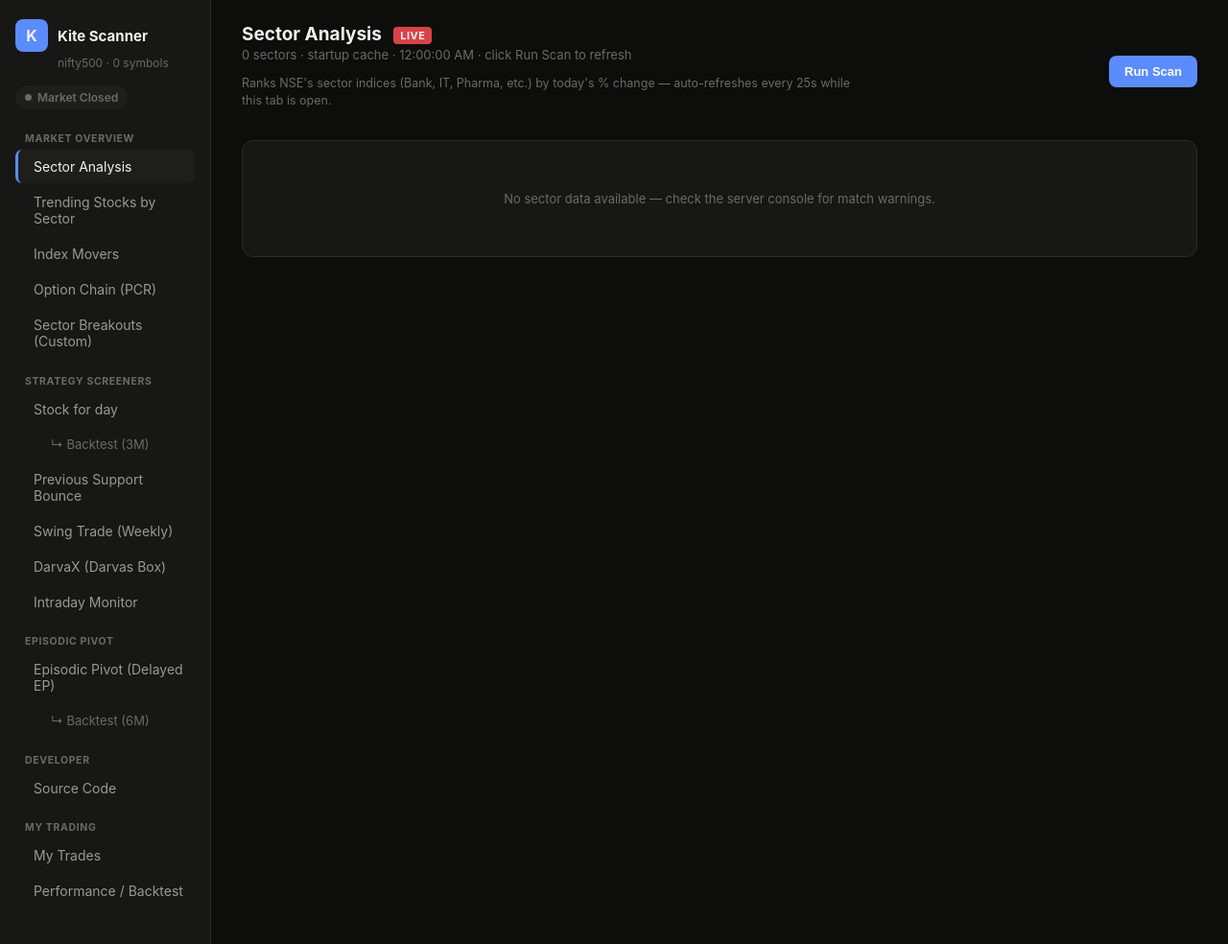
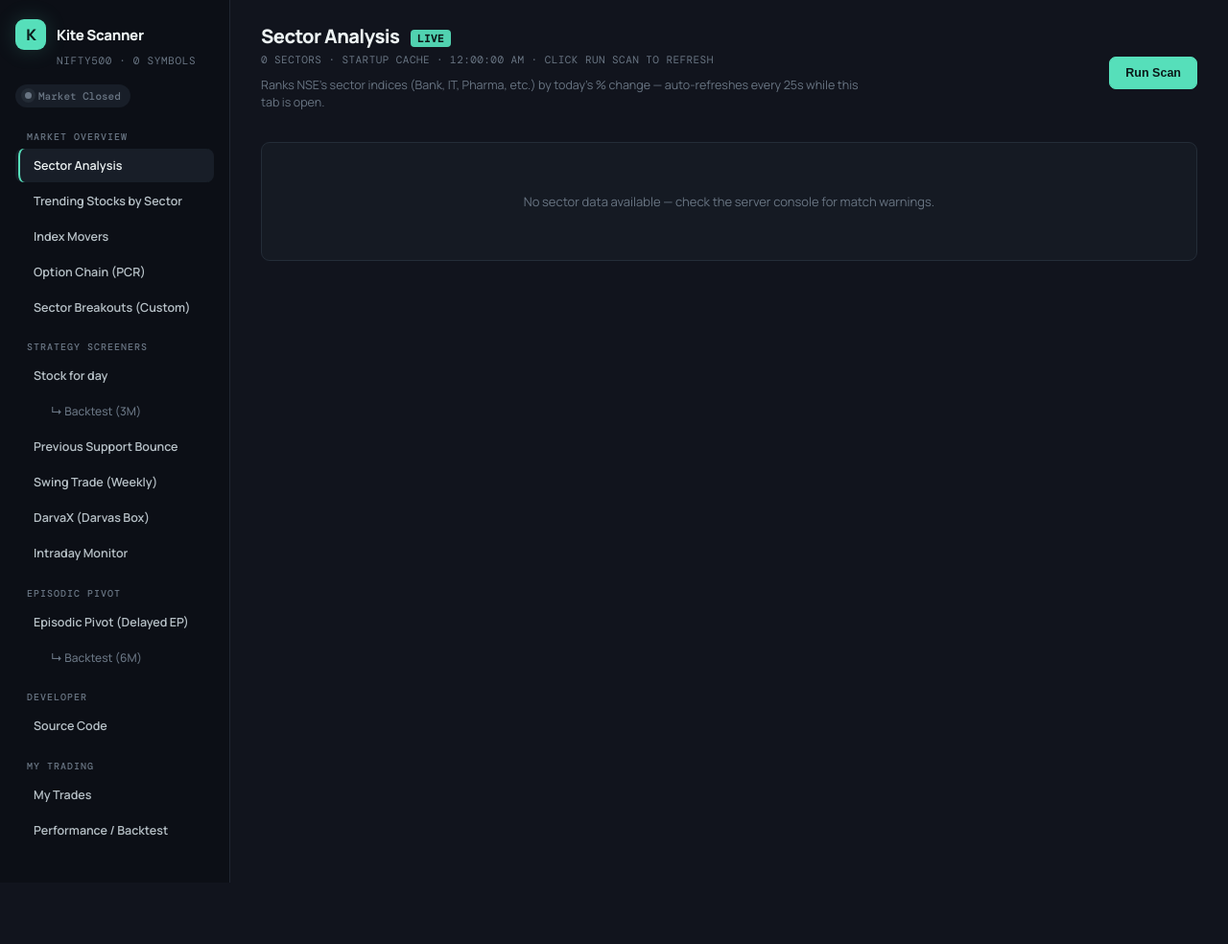
Before and after one commit to raghalyco/trading-platform, a Flask app: page / in a window 1280 px wide. Shown: the whole page at 96% size. After the commit the page ends 920 px from the top, so only its background shows below. Run offline with Flask 3, Linux system fonts and the light colour scheme; data that the repository does not hold is empty; parts of the project's set-up code (start-up, migrations or seed data) failed here and were passed over; some libraries are stand-ins or nearby versions.

Commit message:
UI Change
UI Change

```diff
--- a/scanner/requirements.txt
+++ b/scanner/requirements.txt
@@ -8,3 +8,4 @@ yfinance>=0.2.40
 requests>=2.31.0
 flask>=3.0.0
 python-dateutil>=2.8.0
+gunicorn>=21.2.0   # production WSGI server - see deploy/README.md (single worker only, see the note there)
--- a/scanner/templates/index.html
+++ b/scanner/templates/index.html
@@ -4,45 +4,60 @@
 <meta charset="UTF-8">
 <title>Kite Scanner Dashboard</title>
 <style>
+  @import url('https://fonts.googleapis.com/css2?family=DM+Mono:wght@400;500&family=Manrope:wght@400;500;600;700;800&display=swap');
   :root {
-    --bg: #0d0d0c; --surface: #171715; --surface-2: #1e1e1b; --border: #2b2b27;
-    --text: #f2f1ec; --text-secondary: #9a998f; --text-muted: #6b6a64;
-    --green: #22c58a; --green-bg: #0f2e24; --red: #f0554a; --red-bg: #331815;
-    --accent: #5b8cff;
+    /* Palette ported from the "Trading Dashboard" reference (Replit) - a dark
+       terminal theme with a mint/teal primary accent, replacing the previous
+       blue-accent palette. Every component below still references these same
+       tokens, so this block is the entire theme surface for the whole app. */
+    --bg: #11141d; --bg-deep: #0c0f16;
+    --surface: #151a23; --surface-2: #181e28; --surface-hover: #1b222d;
+    --border: #242d38; --border-soft: #202631;
+    --text: #edf3f3; --text-secondary: #b7c1c7; --text-muted: #697583;
+    --green: #5fe0bc; --green-bg: rgba(86, 223, 186, 0.11);
+    --red: #fa7c76; --red-bg: rgba(250, 124, 118, 0.12);
+    --amber: #f0bd64; --amber-bg: rgba(240, 189, 100, 0.12);
+    --accent: #56dfba; --accent-strong: #74e5c6;
+    --font-sans: 'Manrope', -apple-system, BlinkMacSystemFont, 'Segoe UI', Roboto, sans-serif;
+    --font-mono: 'DM Mono', 'SF Mono', Consolas, monospace;
   }
   * { box-sizing: border-box; }
   body {
-    font-family: -apple-system, BlinkMacSystemFont, 'Segoe UI', Roboto, sans-serif;
+    font-family: var(--font-sans);
     background: var(--bg); color: var(--text); margin: 0; display: flex; min-height: 100vh;
   }
   .sidebar {
-    width: 220px; background: var(--surface); border-right: 1px solid var(--border);
+    width: 240px; background: var(--bg-deep); border-right: 1px solid var(--border-soft);
     padding: 1.25rem 1rem; flex-shrink: 0;
   }
-  .brand { display: flex; align-items: center; gap: 10px; margin-bottom: 4px; }
-  .brand .logo { width: 34px; height: 34px; border-radius: 8px; background: var(--accent);
-    display: flex; align-items: center; justify-content: center; font-weight: 700; }
-  .brand-name { font-weight: 700; font-size: 15px; }
-  .brand-sub { font-size: 12px; color: var(--text-muted); margin: 0 0 1rem 44px; }
+  .brand { display: flex; align-items: center; gap: 11px; margin-bottom: 4px; }
+  .brand .logo { width: 32px; height: 32px; border-radius: 9px; background: var(--accent); color: #0b1919;
+    display: flex; align-items: center; justify-content: center; font-weight: 800; letter-spacing: -0.06em;
+    box-shadow: 0 0 22px rgba(86, 223, 186, 0.18); }
+  .brand-name { font-weight: 800; font-size: 15px; letter-spacing: -0.02em; }
+  .brand-sub { font-family: var(--font-mono); font-size: 11px; color: var(--text-muted); margin: 0 0 1rem 43px;
+    text-transform: uppercase; letter-spacing: 0.06em; }
   .status-pill {
-    display: inline-flex; align-items: center; gap: 6px; font-size: 12px; font-weight: 600;
+    display: inline-flex; align-items: center; gap: 7px; font-family: var(--font-mono); font-size: 11px; font-weight: 500;
     padding: 5px 10px; border-radius: 20px; margin-bottom: 1.5rem;
   }
   .status-pill.open { background: var(--green-bg); color: var(--green); }
   .status-pill.closed { background: var(--surface-2); color: var(--text-muted); }
-  .status-pill .dot { width: 7px; height: 7px; border-radius: 50%; background: currentColor; }
+  .status-pill .dot { width: 7px; height: 7px; border-radius: 50%; background: currentColor;
+    box-shadow: 0 0 0 4px color-mix(in srgb, currentColor 15%, transparent); }
   .nav-group { margin-bottom: 1.1rem; }
-  .nav-group-label { font-size: 10.5px; font-weight: 700; text-transform: uppercase; letter-spacing: 0.06em;
-    color: var(--text-muted); padding: 0 10px; margin-bottom: 5px; }
-  .nav-item { padding: 9px 10px 9px 16px; border-radius: 7px; font-size: 14px; color: var(--text-secondary);
-    cursor: pointer; margin-bottom: 2px; border-left: 3px solid transparent; }
+  .nav-group-label { font-family: var(--font-mono); font-size: 10px; font-weight: 500; text-transform: uppercase; letter-spacing: 0.1em;
+    color: var(--text-muted); padding: 0 12px; margin-bottom: 6px; }
+  .nav-item { padding: 9px 10px 9px 16px; border-radius: 8px; font-size: 12.5px; font-weight: 600; color: var(--text-secondary);
+    cursor: pointer; margin-bottom: 2px; border-left: 3px solid transparent;
+    transition: background .18s ease, color .18s ease, transform .18s ease; }
   .nav-item.active { background: var(--surface-2); color: var(--text); }
-  .nav-item:hover { color: var(--text); }
-  .nav-item.sub { padding-left: 34px; font-size: 13px; color: var(--text-muted); border-left-color: transparent !important; }
+  .nav-item:hover { color: var(--text); background: var(--surface-hover); transform: translateX(2px); }
+  .nav-item.sub { padding-left: 34px; font-size: 12px; font-weight: 500; color: var(--text-muted); border-left-color: transparent !important; }
   .nav-item.sub.active { color: var(--text); }
-  .nav-item.cat-overview.active { border-left-color: var(--accent); }
-  .nav-item.cat-strategy.active { border-left-color: #f0b429; }
-  .nav-item.cat-trades.active { border-left-color: var(--green); }
+  .nav-item.cat-overview.active { border-left-color: transparent; box-shadow: inset 2px 0 0 var(--accent); }
+  .nav-item.cat-strategy.active { border-left-color: transparent; box-shadow: inset 2px 0 0 var(--amber); }
+  .nav-item.cat-trades.active { border-left-color: transparent; box-shadow: inset 2px 0 0 var(--green); }
 
   .mobile-nav { display: none; }
 
@@ -50,55 +65,58 @@
   .tab-page { display: none; }
   .tab-page.active { display: block; }
   .topbar { display: flex; justify-content: space-between; align-items: center; margin-bottom: 1.25rem; }
-  .topbar h1 { font-size: 19px; margin: 0; }
-  .topbar .meta { font-size: 13px; color: var(--text-muted); margin-top: 2px; }
+  .topbar h1 { font-family: var(--font-sans); font-weight: 800; font-size: 20px; letter-spacing: -0.03em; margin: 0; }
+  .topbar .meta { font-family: var(--font-mono); font-size: 11px; color: var(--text-muted); margin-top: 4px;
+    text-transform: uppercase; letter-spacing: 0.04em; }
   .topbar .help-text { font-size: 12.5px; color: var(--text-muted); margin-top: 4px; max-width: 640px; line-height: 1.4; }
-  .live-pill { display: none; font-size: 11px; font-weight: 700; letter-spacing: 0.04em; color: #fff; background: #e5484d; border-radius: 4px; padding: 2px 7px; margin-left: 8px; vertical-align: middle; animation: live-pulse 1.6s ease-in-out infinite; }
+  .live-pill { display: none; font-family: var(--font-mono); font-size: 11px; font-weight: 700; letter-spacing: 0.04em; color: #0b1919; background: var(--accent); border-radius: 4px; padding: 2px 7px; margin-left: 8px; vertical-align: middle; animation: live-pulse 1.6s ease-in-out infinite; }
   @keyframes live-pulse { 0%, 100% { opacity: 1; } 50% { opacity: 0.55; } }
   .mover-row { display: grid; grid-template-columns: 90px 1fr 70px; gap: 10px; align-items: center; padding: 5px 0; font-size: 13px; }
   .mover-bar-track { background: var(--surface-2); border-radius: 3px; height: 16px; overflow: hidden; position: relative; }
   .mover-bar-fill { height: 100%; border-radius: 3px; }
-  .mover-bar-fill.pos { background: #2fbf71; }
-  .mover-bar-fill.neg { background: #e5484d; }
+  .mover-bar-fill.pos { background: var(--green); }
+  .mover-bar-fill.neg { background: var(--red); }
   .movers-columns { display: grid; grid-template-columns: 1fr 1fr; gap: 24px; }
   @media (max-width: 900px) { .movers-columns { grid-template-columns: 1fr; } }
   .oc-summary { display: flex; gap: 18px; flex-wrap: wrap; margin-bottom: 14px; }
-  .oc-summary .stat { background: var(--surface-2); border-radius: 8px; padding: 8px 14px; }
-  .oc-summary .stat .lbl { font-size: 11px; color: var(--text-muted); }
-  .oc-summary .stat .val { font-size: 16px; font-weight: 700; }
+  .oc-summary .stat { background: var(--surface-2); border: 1px solid var(--border); border-radius: 8px; padding: 8px 14px; }
+  .oc-summary .stat .lbl { font-family: var(--font-mono); font-size: 10px; color: var(--text-muted); text-transform: uppercase; letter-spacing: 0.05em; }
+  .oc-summary .stat .val { font-family: var(--font-mono); font-size: 16px; font-weight: 500; }
   .oc-oi-bar { height: 12px; border-radius: 2px; }
-  .oc-oi-bar.ce { background: #e5484d; }
-  .oc-oi-bar.pe { background: #2fbf71; }
+  .oc-oi-bar.ce { background: var(--red); }
+  .oc-oi-bar.pe { background: var(--green); }
   table.oc-table { width: 100%; border-collapse: collapse; font-size: 12.5px; }
   table.oc-table th, table.oc-table td { padding: 5px 8px; text-align: center; }
   table.oc-table tr.atm-row { background: var(--surface-2); font-weight: 700; }
-  .sub-tabs { display: flex; gap: 6px; margin: 4px 0 14px; flex-wrap: wrap; }
-  .sub-tab { background: var(--surface-2); color: var(--text-secondary); border: 1px solid var(--border);
-    border-radius: 7px; padding: 6px 14px; font-size: 12.5px; font-weight: 600; cursor: pointer; }
-  .sub-tab.active { background: var(--accent); color: white; border-color: var(--accent); }
-  .sub-tab:hover:not(.active) { color: var(--text); }
+  .sub-tabs { display: flex; gap: 3px; margin: 4px 0 14px; flex-wrap: wrap; }
+  .sub-tab { background: transparent; color: var(--text-muted); border: 0;
+    border-radius: 6px; padding: 7px 13px; font-size: 11px; font-weight: 700; cursor: pointer; transition: .18s; }
+  .sub-tab.active { background: var(--green-bg); color: var(--accent-strong); }
+  .sub-tab:hover:not(.active) { color: var(--text-secondary); }
   button.primary {
-    background: var(--accent); color: white; border: none; border-radius: 8px;
-    padding: 9px 16px; font-size: 13px; font-weight: 600; cursor: pointer;
-  }
+    background: var(--accent); color: #0b1919; border: 1px solid var(--accent); border-radius: 7px;
+    padding: 9px 16px; font-size: 12.5px; font-weight: 700; cursor: pointer; transition: .18s ease;
+  }
+  button.primary:hover:not(:disabled) { background: var(--accent-strong); box-shadow: 0 5px 20px rgba(86, 223, 186, 0.14); }
   button.primary:disabled { opacity: 0.5; cursor: default; }
   button.secondary {
-    background: var(--surface-2); color: var(--text); border: 1px solid var(--border);
-    border-radius: 8px; padding: 9px 16px; font-size: 13px; font-weight: 600; cursor: pointer;
-  }
+    background: var(--surface-2); color: var(--text-secondary); border: 1px solid var(--border);
+    border-radius: 7px; padding: 9px 16px; font-size: 12.5px; font-weight: 700; cursor: pointer; transition: .18s ease;
+  }
+  button.secondary:hover { color: var(--text); border-color: var(--accent); }
   .topbar-actions { display: flex; align-items: center; gap: 10px; }
   select.universe-select {
-    background: var(--surface-2); color: var(--text); border: 1px solid var(--border);
-    border-radius: 8px; padding: 9px 12px; font-size: 13px; font-weight: 600; cursor: pointer;
+    background: var(--surface-2); color: var(--text-secondary); border: 1px solid var(--border);
+    border-radius: 7px; padding: 9px 12px; font-size: 12.5px; font-weight: 700; cursor: pointer;
   }
 
   .breadth-bar { height: 6px; border-radius: 3px; overflow: hidden; display: flex; margin: 10px 0 6px; background: var(--surface-2); }
   .breadth-bar .up { background: var(--green); }
   .breadth-bar .down { background: var(--red); }
-  .breadth-label { font-size: 12px; color: var(--text-secondary); display: flex; gap: 16px; margin-bottom: 1.25rem; }
+  .breadth-label { font-family: var(--font-mono); font-size: 11px; color: var(--text-secondary); display: flex; gap: 16px; margin-bottom: 1.25rem; }
   .breadth-label .up-dot { color: var(--green); } .breadth-label .down-dot { color: var(--red); }
 
-  .card { background: var(--surface); border: 1px solid var(--border); border-radius: 12px;
+  .card { background: var(--surface); border: 1px solid var(--border); border-radius: 9px;
     padding: 1.25rem; margin-bottom: 1.5rem; overflow-x: auto; }
   /* Wide tables (many num columns, e.g. Support Bounce) scroll horizontally
      WITHIN the card instead of spilling past its edges - the symbol column
@@ -713,7 +736,7 @@ function smSignalPill(row) {
   if (sig === 'SELL') return '<span class="pill stop_hit">SELL</span>';
   if (sig === 'READY') {
     const side = row.smart_money_side ? ` ${row.smart_money_side}` : '';
-    return `<span class="pill" style="background:#3a2e14;color:#f0b429">READY${side}</span>`;
+    return `<span class="pill" style="background:rgba(240,189,100,.12);color:#f0bd64">READY${side}</span>`;
   }
   return '<span class="pill" style="background:var(--surface-2);color:var(--text-muted)">NEUTRAL</span>';
 }
@@ -851,8 +874,8 @@ async function runOptionChain(forceRefresh) {
     }).join('');
     wrap.innerHTML = `
       <div class="oc-summary">
-        <div class="stat"><div class="lbl">Total CE OI</div><div class="val" style="color:#e5484d">${d.total_ce_oi ?? '—'}</div></div>
-        <div class="stat"><div class="lbl">Total PE OI</div><div class="val" style="color:#2fbf71">${d.total_pe_oi ?? '—'}</div></div>
+        <div class="stat"><div class="lbl">Total CE OI</div><div class="val" style="color:#fa7c76">${d.total_ce_oi ?? '—'}</div></div>
+        <div class="stat"><div class="lbl">Total PE OI</div><div class="val" style="color:#5fe0bc">${d.total_pe_oi ?? '—'}</div></div>
         <div class="stat"><div class="lbl">PCR</div><div class="val">${d.pcr ?? '—'}</div></div>
         <div class="stat"><div class="lbl">Sentiment</div><div class="val">${d.sentiment}</div></div>
       </div>
@@ -881,7 +904,7 @@ async function runCustomBaskets(forceRefresh) {
       const sign = (r.pct_change_1d ?? 0) >= 0 ? '+' : '';
       const cls = (r.pct_change_1d ?? 0) >= 0 ? 'pos' : 'neg';
       const breakoutBadge = r.breakout_20d
-        ? '<span class="pill" style="background:#0f2e24;color:#22c58a">🎯 BREAKOUT</span>'
+        ? '<span class="pill" style="background:rgba(86,223,186,.11);color:#5fe0bc">🎯 BREAKOUT</span>'
         : '<span class="pill" style="background:var(--surface-2);color:var(--text-muted)">—</span>';
       return `<tr>
         <td><strong>${r.name}</strong></td>
@@ -929,8 +952,8 @@ async function runIndexMovers(forceRefresh) {
     const gainersHtml = (d.top_gainers || []).map(r => barRow(r, 'pos')).join('') || '<div class="empty">None</div>';
     const losersHtml = (d.top_losers || []).map(r => barRow(r, 'neg')).join('') || '<div class="empty">None</div>';
     wrap.innerHTML = `<div class="movers-columns">
-      <div><h3 style="margin:0 0 8px;font-size:14px;color:#2fbf71">Top contributors (up)</h3>${gainersHtml}</div>
-      <div><h3 style="margin:0 0 8px;font-size:14px;color:#e5484d">Top contributors (down)</h3>${losersHtml}</div>
+      <div><h3 style="margin:0 0 8px;font-size:14px;color:#5fe0bc">Top contributors (up)</h3>${gainersHtml}</div>
+      <div><h3 style="margin:0 0 8px;font-size:14px;color:#fa7c76">Top contributors (down)</h3>${losersHtml}</div>
     </div>`;
   } catch (e) {
     wrap.innerHTML = '<div class="empty">Failed: ' + (e.message || e) + '</div>';
@@ -1482,7 +1505,7 @@ function kellSignalBadges(row) {
     html += '<span class="pill" style="background:var(--green-bg);color:var(--green);margin-right:4px;" title="10 EMA > 20 EMA > 50 SMA at the pivot candle">TREND</span>';
   }
   if (row.is_add_on) {
-    html += '<span class="pill" style="background:#3a2e14;color:#f0b429;margin-right:4px;" title="A later base since this day-0 already broke out once — Kell-style position-building add, not a brand-new idea">ADD</span>';
+    html += '<span class="pill" style="background:rgba(240,189,100,.12);color:#f0bd64;margin-right:4px;" title="A later base since this day-0 already broke out once — Kell-style position-building add, not a brand-new idea">ADD</span>';
   }
   if (row.is_blowoff) {
     html += '<span class="pill" style="background:var(--red-bg);color:var(--red);" title="Extended far from the 10 EMA on a volume spike — Kell’s cue to take profit / reduce, not a buy or sell signal by itself">BLOW-OFF</span>';
@@ -1574,9 +1597,9 @@ function setDarvaxSort(key) {
 window.setDarvaxSort = setDarvaxSort;
 
 function darvaxStatusPill(row) {
-  if (row.status === 'INVALIDATED') return '<span class="pill" style="background:#3a1414;color:#f0554a">INVALIDATED</span>';
+  if (row.status === 'INVALIDATED') return '<span class="pill" style="background:rgba(250,124,118,.12);color:#fa7c76">INVALIDATED</span>';
   if (row.status === 'TRIGGERED') return '<span class="pill target_hit">TRIGGERED</span>';
-  return '<span class="pill" style="background:#0f2e24;color:#22c58a">BREAKOUT</span>';
+  return '<span class="pill" style="background:rgba(86,223,186,.11);color:#5fe0bc">BREAKOUT</span>';
 }
 
 function darvaxChartHref(symbol) {
@@ -1638,11 +1661,11 @@ function renderDarvaxTable() {
   const activeSorted = genericSort(active, darvaxSortKey, darvaxSortDir);
   const invalidatedSorted = [...invalidated].sort((a, b) => (b.quality || 0) - (a.quality || 0));
 
-  let html = `<h3 style="margin:0 0 8px;font-size:14px;color:#2fbf71">✅ Following the pattern (${activeSorted.length})</h3>`;
+  let html = `<h3 style="margin:0 0 8px;font-size:14px;color:#5fe0bc">✅ Following the pattern (${activeSorted.length})</h3>`;
   html += activeSorted.length
     ? darvaxTableHtml(activeSorted, true)
     : '<div class="empty">Nothing currently active.</div>';
-  html += `<h3 style="margin:20px 0 8px;font-size:14px;color:#e5484d">⚠️ Just broke the pattern (${invalidatedSorted.length})</h3>`;
+  html += `<h3 style="margin:20px 0 8px;font-size:14px;color:#fa7c76">⚠️ Just broke the pattern (${invalidatedSorted.length})</h3>`;
   html += invalidatedSorted.length
     ? darvaxTableHtml(invalidatedSorted, false)
     : '<div class="empty">None recently invalidated.</div>';
@@ -1735,7 +1758,7 @@ function renderMyTradesTable() {
     const chartHref = t.chart_url || '#';
     const originBadge = t.origin === 'auto'
       ? '<span class="pill" style="background:var(--surface-2);color:var(--text-secondary)">auto</span>'
-      : '<span class="pill" style="background:#0f2e24;color:#22c58a">manual</span>';
+      : '<span class="pill" style="background:rgba(86,223,186,.11);color:#5fe0bc">manual</span>';
     html += `<tr>
       <td style="font-weight:600">${t.symbol}</td>
       <td style="color:var(--text-secondary)">${t.source}</td>
```
Also changed, not shown: other parts of scanner/templates/index.html (+26 -21 lines), scanner/custom_baskets.py (+39 -10 lines), scanner/deploy/README.md (added), 3 other files.
